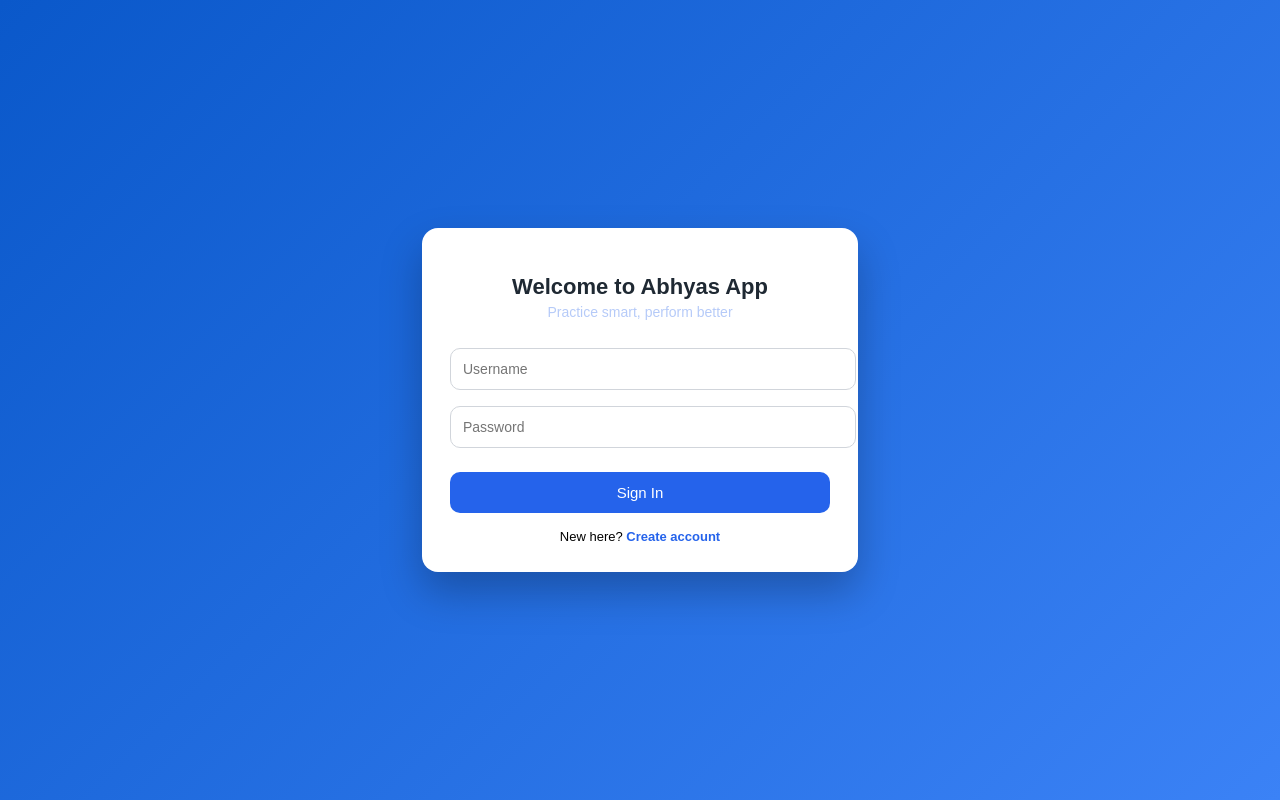
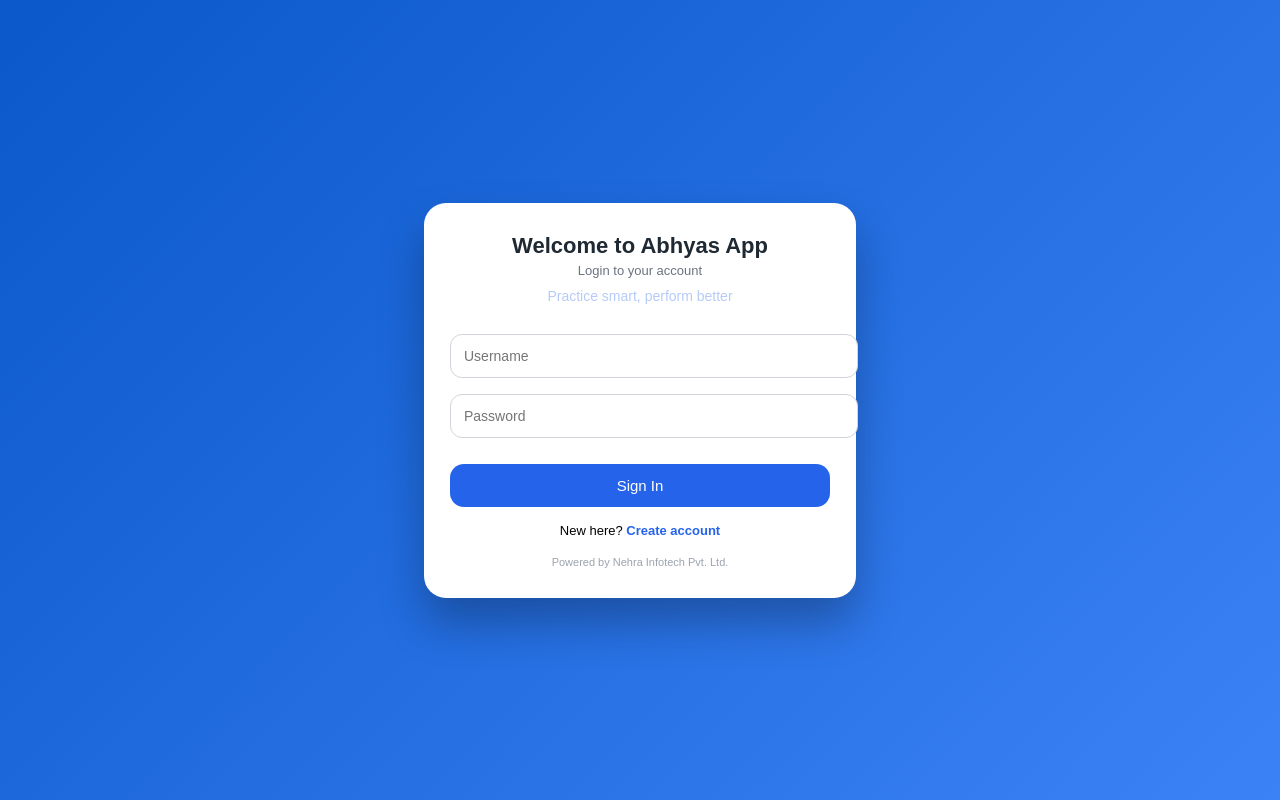
Before and after one commit to manojnehra1801-beep/Online-mock-platform, a Flask app: page / in a window 1280 px wide. Run offline with Flask 3, Linux system fonts and the light colour scheme.

Commit message:
Update login.html

```diff
--- a/templates/login.html
+++ b/templates/login.html
@@ -21,17 +21,17 @@ body{
     background:#ffffff;
     width:92%;
     max-width:380px;
-    padding:28px;
-    border-radius:16px;
-    box-shadow:0 20px 40px rgba(0,0,0,0.25);
+    padding:30px 26px;
+    border-radius:22px; /* more corner cut */
+    box-shadow:0 25px 45px rgba(0,0,0,0.28);
     text-align:center;
-    animation: popIn 0.5s ease;
+    animation: popIn 0.45s ease;
 }
 
 /* dialog popup animation */
 @keyframes popIn{
     from{
-        transform:scale(0.9);
+        transform:scale(0.88);
         opacity:0;
     }
     to{
@@ -41,16 +41,23 @@ body{
 }
 
 h2{
-    margin-bottom:4px;
+    margin:0;
     color:#1f2933;
     font-size:22px;
+}
+
+.subtitle{
+    font-size:13px;
+    color:#6b7280;
+    margin-top:4px;
+    margin-bottom:10px;
 }
 
 /* ===== TAGLINE ===== */
 .tagline{
     font-size:14px;
     color:#2563eb;
-    margin-bottom:20px;
+    margin-bottom:22px;
     animation: softBlink 2.8s infinite;
 }
 
@@ -64,9 +71,9 @@ h2{
 /* ===== INPUTS ===== */
 input{
     width:100%;
-    padding:12px;
+    padding:13px;
     margin:8px 0;
-    border-radius:10px;
+    border-radius:12px;
     border:1px solid #d1d5db;
     font-size:14px;
 }
@@ -80,12 +87,12 @@ input:focus{
 /* ===== BUTTON ===== */
 button{
     width:100%;
-    padding:12px;
-    margin-top:16px;
+    padding:13px;
+    margin-top:18px;
     background:#2563eb;
     color:#fff;
     border:none;
-    border-radius:10px;
+    border-radius:14px;
     font-size:15px;
     cursor:pointer;
 }
@@ -101,7 +108,7 @@ button:hover{
     margin-top:10px;
 }
 
-/* ===== LINK ===== */
+/* ===== LINKS ===== */
 .signup-link{
     margin-top:16px;
     font-size:13px;
@@ -112,6 +119,13 @@ button:hover{
     text-decoration:none;
     font-weight:bold;
 }
+
+/* ===== POWERED BY ===== */
+.powered{
+    margin-top:18px;
+    font-size:11px;
+    color:#9ca3af;
+}
 </style>
 </head>
 
@@ -119,6 +133,7 @@ button:hover{
 
 <div class="card">
     <h2>Welcome to Abhyas App</h2>
+    <div class="subtitle">Login to your account</div>
     <div class="tagline">Practice smart, perform better</div>
 
     <form method="post">
@@ -135,6 +150,10 @@ button:hover{
     <div class="signup-link">
         New here? <a href="/signup">Create account</a>
     </div>
+
+    <div class="powered">
+        Powered by Nehra Infotech Pvt. Ltd.
+    </div>
 </div>
 
 </body>
```
